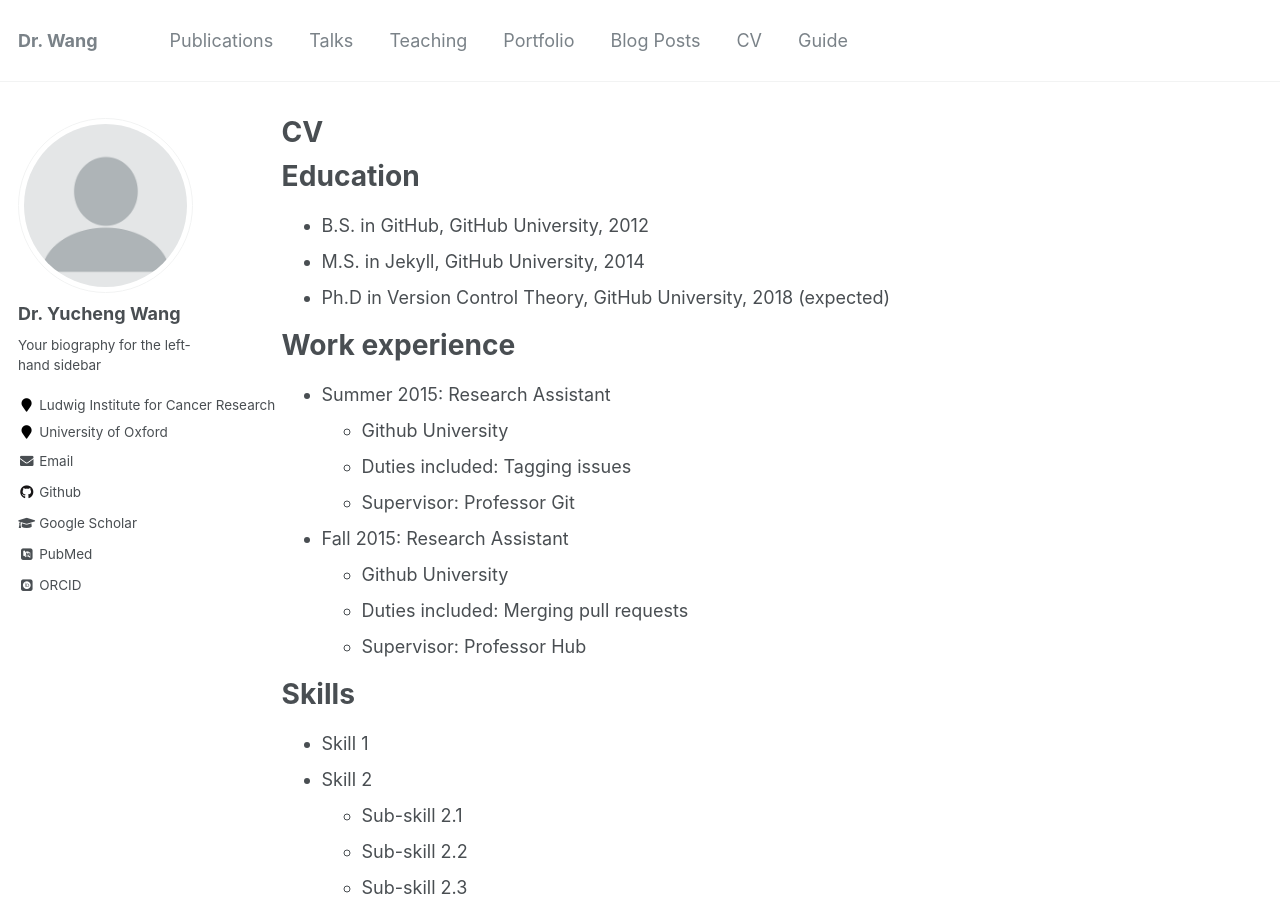
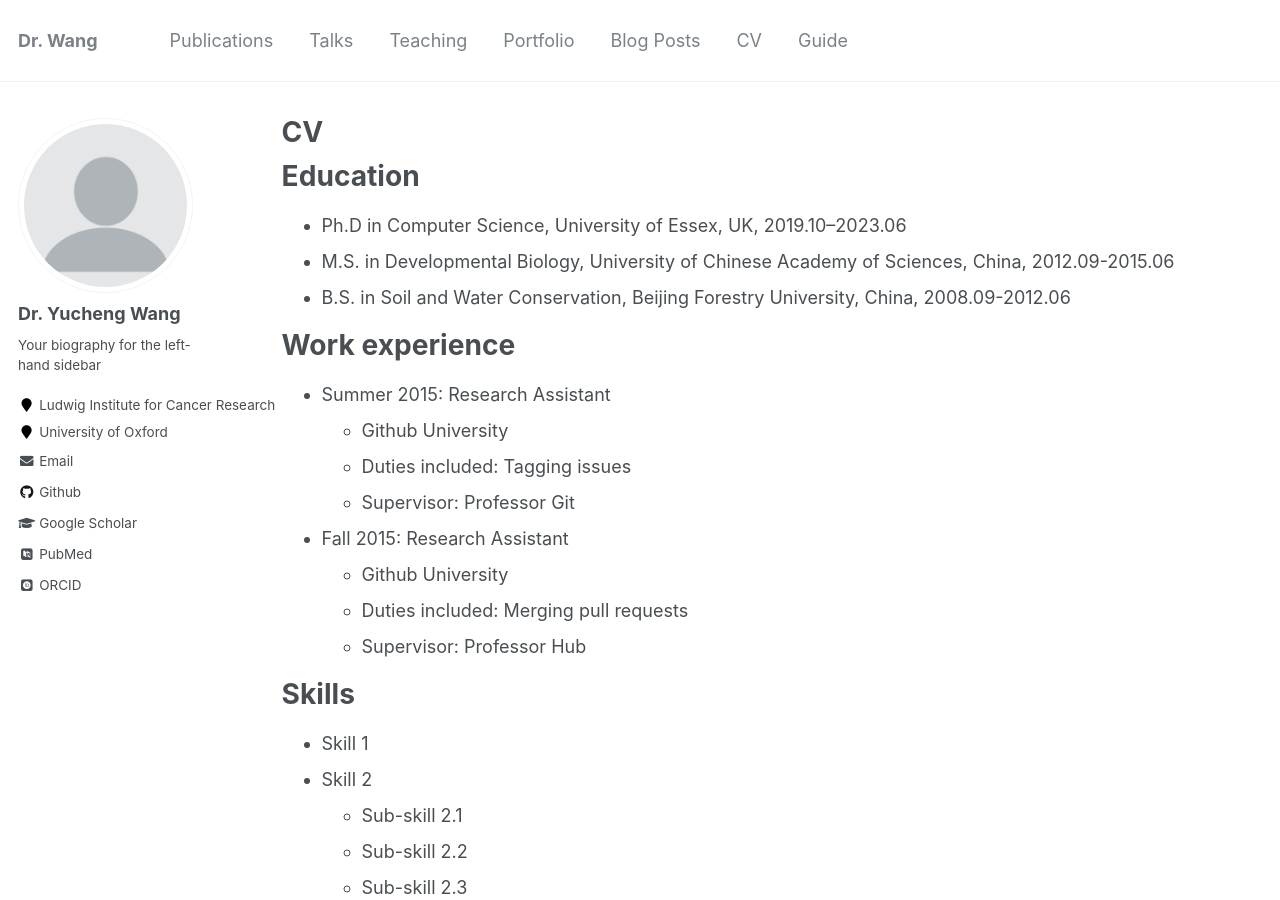
Before and after one commit to yiluyucheng/yiluyucheng.github.io, a Jekyll site: the page built from _pages/cv.md, in a window 1280 px wide and 900 px high. Built offline with Jekyll 4.4.1, drawn with Linux system fonts in a browser that asks for light colours; some web fonts are replaced.

Commit message:
Update cv.md

```diff
--- a/_pages/cv.md
+++ b/_pages/cv.md
@@ -11,9 +11,10 @@ redirect_from:
 
 Education
 ======
-* B.S. in GitHub, GitHub University, 2012
-* M.S. in Jekyll, GitHub University, 2014
-* Ph.D in Version Control Theory, GitHub University, 2018 (expected)
+* Ph.D in Computer Science, University of Essex, UK, 2019.10--2023.06
+* M.S. in Developmental Biology, University of Chinese Academy of Sciences, China, 2012.09-2015.06
+* B.S. in Soil and Water Conservation, Beijing Forestry University, China, 2008.09-2012.06
+
 
 Work experience
 ======
```
